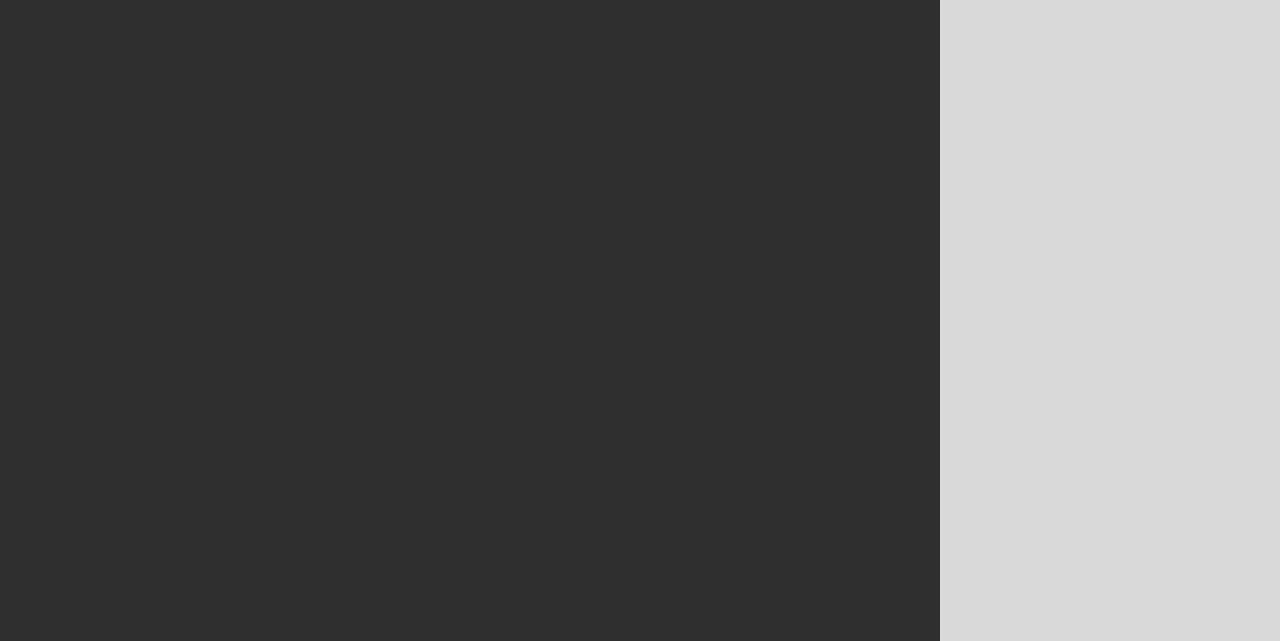
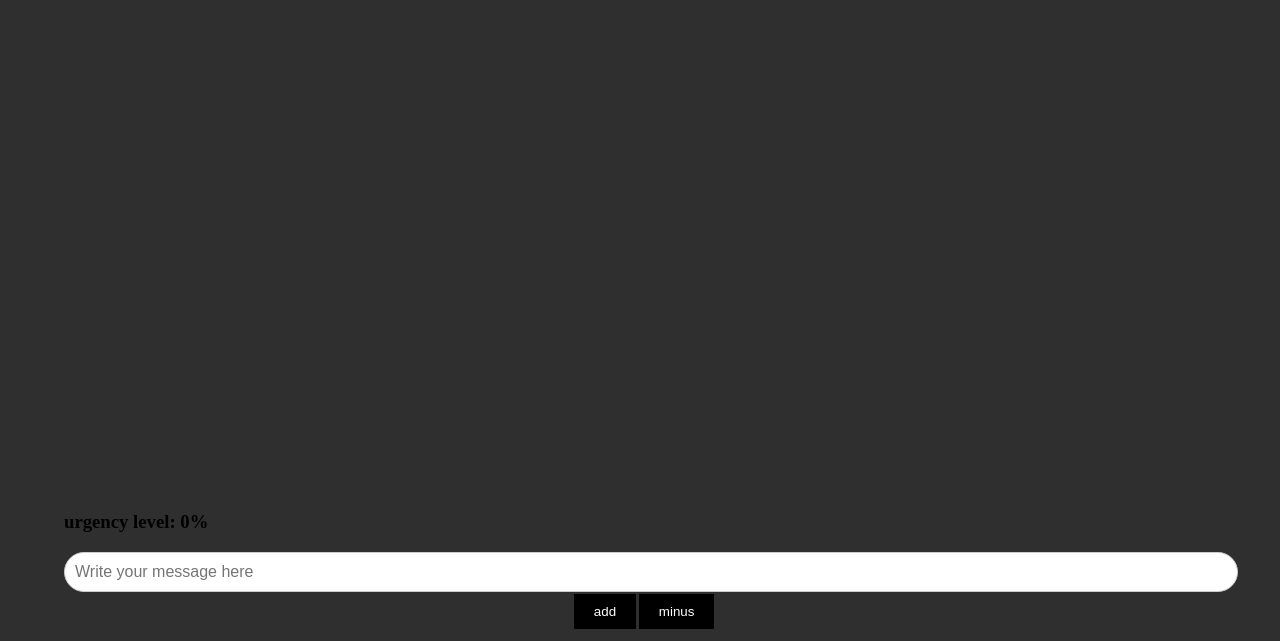
Before and after one commit to dynamic2code/Littlechat-app, a plain HTML site: page index.html in a window 1280 px wide. Shown: the part 199-840 px from the top of the page. Drawn offline with nearby package versions, Linux system fonts and the light colour scheme.

Commit message:
changes to message div

```diff
--- a/index.html
+++ b/index.html
@@ -12,22 +12,29 @@
     }
 
     .container {
-      display: flex;
       height: 100%;
     }
 
     .message_div {
-      flex: 1.5;
+
       background-color: #302f2f;
       padding: 20px;
       height: 100%;
     }
 
     .add {
-      flex: 0.5;
-      background-color: #d9d9d9;
-      padding: 20px;
-      height: 100%;
+      background-color: #2F2F2F;
+      position: absolute;
+      width: 100%;
+      top: 90%;
+      /* left: 20%;
+      right: 20%; */
+      bottom: 0%;
+      display: flex;
+      flex-direction: column;
+      justify-content: center;
+      align-items: center;
+      border-radius: 20px;
     }
     .message{
       width: 50%;
@@ -35,7 +42,10 @@
       background-color: blue;
       padding: 1%;
     }
-
+    .button-container {
+        display: flex; /* Use Flexbox */
+        justify-content: space-between; /* Adjust the space between the buttons */
+    }
     .button{
         position: relative;
         background-color: black;
@@ -47,10 +57,13 @@
         left: 1%;
         top: 1%;
     }
+    .form{
+      width: 90%;
+    }
     #messageInput {
-      width: 90%;
+      width: 100%;
       padding: 10px;
-      border-radius: 10px;
+      border-radius: 20px;
       border: 1px solid #ccc;
       font-size: 16px;
     }
@@ -61,20 +74,18 @@
   <div class="container">
     <div class="message_div">
       <div class="message">
-        <p>While these sources are low-carbon, their environmental impact may vary, and there can be challenges associated with their integration into the energy grid. Additionally, advances in technology and ongoing research may lead to even cleaner and more efficient energy sources in the future. It's essential to consider a mix of renewable energy sources and implement energy efficiency measures to reduce carbon emissions and combat climate change effectively.</p>
+        <p></p>
       </div>
     </div>
     <div class="add" id="add">
-      <form action="">
+      <form action="" class="form">
+        <h3> urgency level: {{ number }}%</h3>
         <input type="text" name="" id="messageInput" placeholder="Write your message here">
         <input type="hidden" name="">
       </form>
-      <div class="center">
-          <!-- Use @click directive to bind the button click events to the methods -->
-          <button class="button" @click="add">add</button>
-          <!-- Use @click directive to bind the button click events to the methods -->
-          <button class="button" @click="minus">minus</button>
-        <center><h1> urgency level: {{ number }}%</h1></center>
+      <div class="button-container">
+        <button class="button" @click="add">add</button>
+        <button class="button" @click="minus">minus</button>
       </div>
     </div>
   </div>
```
